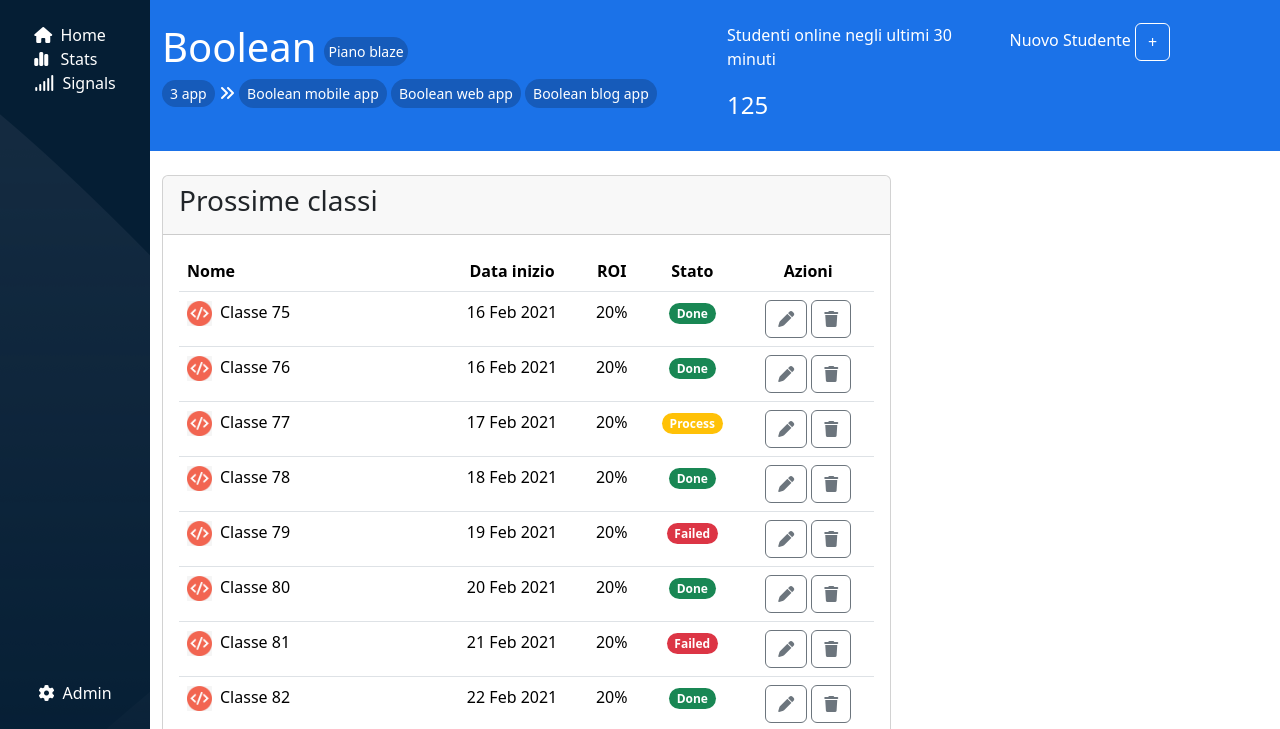
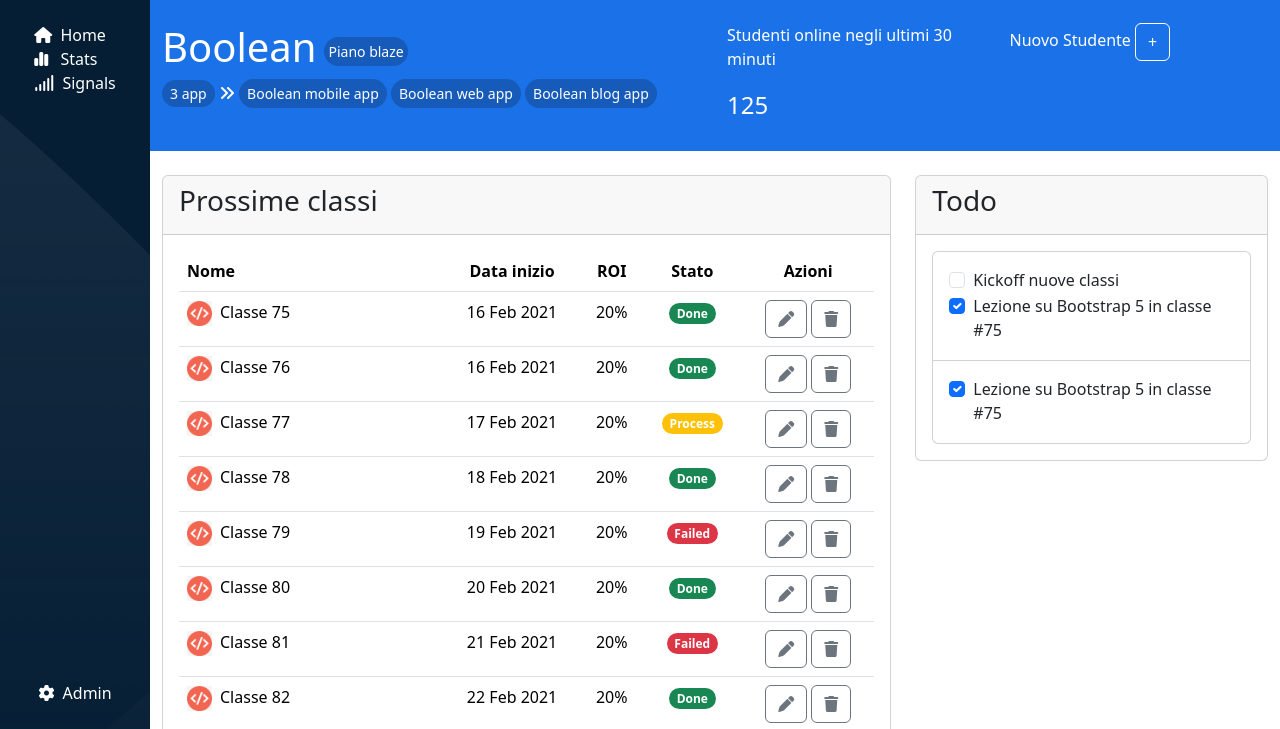
Before and after one commit to NeilMagon/html-css-bootstrap-dashboard, a plain HTML site: page index.html in a window 1280 px wide. Shown: the part 71-800 px from the top of the page. Drawn offline with nearby package versions, Linux system fonts and the light colour scheme.

Commit message:
feat: add card todo

```diff
--- a/index.html
+++ b/index.html
@@ -270,7 +270,41 @@
                             </div>
                         </div>
                     </div>
-                    <div class="col-12 col-lg-4"></div>
+                    <div class="col-12 col-lg-4">
+                        <div class="card my-4">
+                            <div class="card-header">
+                                <div class="card-title">
+                                    <h3>Todo</h3>
+                                </div>
+                            </div>
+                            <div class="card-body">
+                                <div class="card">
+                                    <div class="card-body">
+                                        <div class="form-check">
+                                            <input class="form-check-input" type="checkbox" value="" id="flexCheckDefault">
+                                            <label class="form-check-label" for="flexCheckDefault">
+                                              Kickoff nuove classi
+                                            </label>
+                                        </div>
+                                        <div class="form-check">
+                                            <input class="form-check-input" type="checkbox" value="" id="flexCheckChecked" checked>
+                                            <label class="form-check-label" for="flexCheckChecked">
+                                              Lezione su Bootstrap 5 in classe #75
+                                            </label>
+                                        </div>
+                                    </div>
+                                    <div class="card-body ms-border">
+                                        <div class="form-check">
+                                            <input class="form-check-input" type="checkbox" value="" id="flexCheckChecked" checked>
+                                            <label class="form-check-label" for="flexCheckChecked">
+                                              Lezione su Bootstrap 5 in classe #75
+                                            </label>
+                                        </div>
+                                    </div>
+                                </div>
+                            </div>
+                        </div>
+                    </div>
                 </div>
             </section>
             <!-- /MAIN-CONTENT -->
--- a/style.css
+++ b/style.css
@@ -84,12 +84,18 @@
 .ms-ghost-table{
     display: none;
 }
-.accordion-button:focus{
+.accordion-button:focus, .form-check-input:focus{
     box-shadow: none;
 }
 .accordion-button:not(.collapsed){
     color: inherit;
     background-color: inherit;
+}
+.form-check-input:focus{
+    border-color: #dee2e6;
+}
+.ms-border{
+    border-top: var(--bs-card-border-width) solid var(--bs-card-border-color);;
 }
 /* MEDIAQUERI */
 @media (min-width: 767.98px){
```
